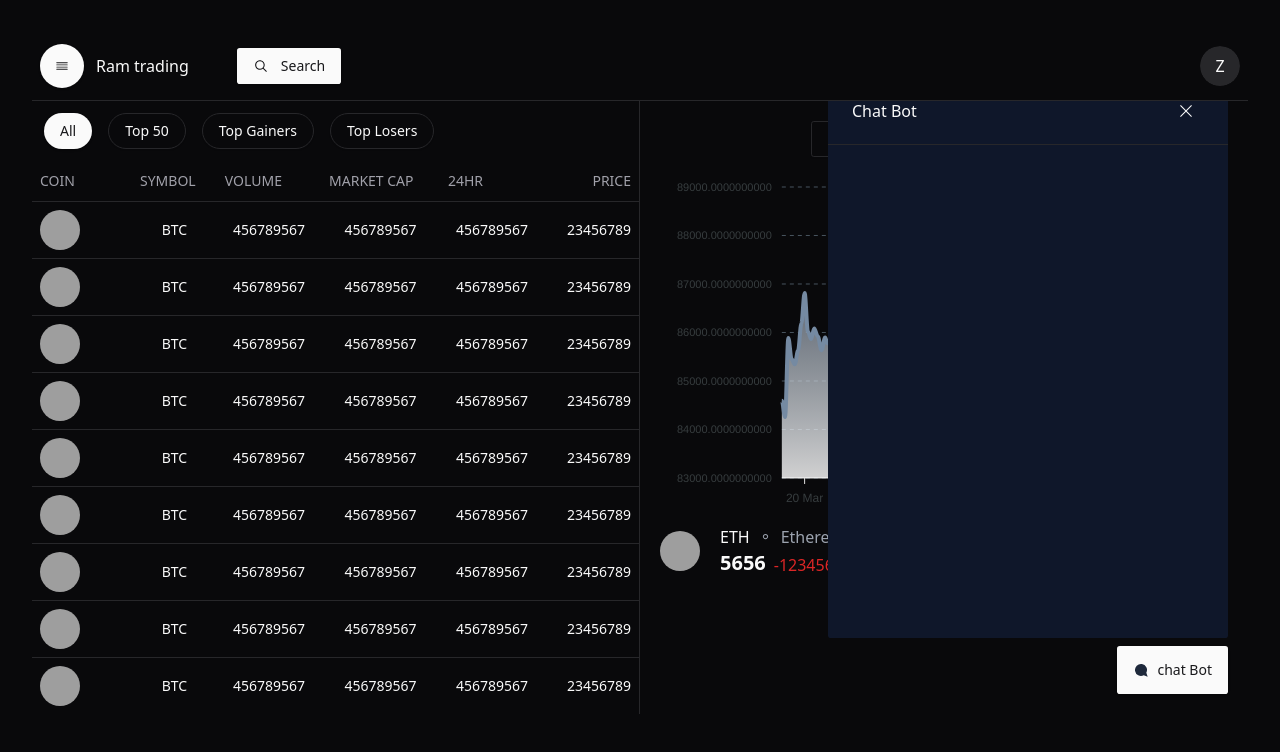
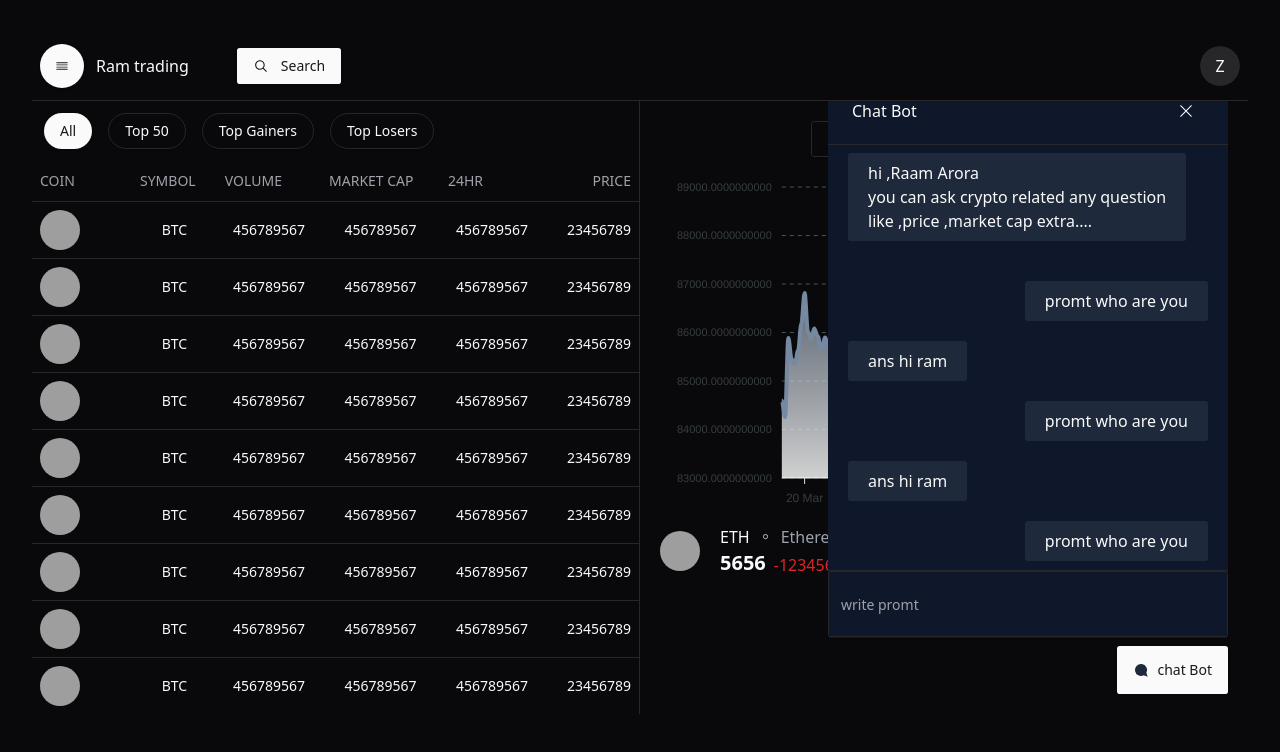
Before and after one commit to sunil-singh-j/Trading-platform, a React (Vite) app in the folder my-app/: page / in a window 1280 px wide. Both pictures are taken after a click on the button "chat Bot". Shown: the top 752 px of the page. Built offline with nearby package versions, Linux system fonts and the light colour scheme; grey boxes are pictures that could not be loaded.

Commit message:
created the chatbot ui

```diff
--- /dev/null
+++ b/my-app/src/components/ui/input.jsx
@@ -0,0 +1,19 @@
+import * as React from "react"
+
+import { cn } from "@/lib/utils"
+
+const Input = React.forwardRef(({ className, type, ...props }, ref) => {
+  return (
+    <input
+      type={type}
+      className={cn(
+        "flex h-9 w-full rounded-md border border-input bg-transparent px-3 py-1 text-base shadow-sm transition-colors file:border-0 file:bg-transparent file:text-sm file:font-medium file:text-foreground placeholder:text-muted-foreground focus-visible:outline-none focus-visible:ring-1 focus-visible:ring-ring disabled:cursor-not-allowed disabled:opacity-50 md:text-sm",
+        className
+      )}
+      ref={ref}
+      {...props} />
+  );
+})
+Input.displayName = "Input"
+
+export { Input }
--- a/my-app/src/page/Home/Home.jsx
+++ b/my-app/src/page/Home/Home.jsx
@@ -5,11 +5,26 @@
 import { Avatar, AvatarImage } from '@/components/ui/avatar'
 import { DonutIcon, MessageCircle } from 'lucide-react'
 import { Cross1Icon, DotIcon } from '@radix-ui/react-icons'
+import { Input } from '@/components/ui/input'
 
 function Home() {
     const [category,setcategory]=useState("all")
+    const [inputValue,setInputValue]=useState("")
+    const [isBotRelease,setIsBotRelease]=useState(false)
+    const handleBotRelease=()=>{
+        setIsBotRelease(!isBotRelease)
+    }
     const handleCategory=(value)=>{
         setcategory(value)
+    }
+    const handleChange=(e)=>{
+        setInputValue(e.targate.value)
+    }
+    const handleKeyPress=(e)=>{
+        if(e.key=="Enter"){
+            console.log(inputValue)
+        }
+        setInputValue("")
     }
   return (
     <div className='relative'>
@@ -55,21 +70,54 @@
         </div>
         <section className='absolute bottom-5 right-5 z-40 flex flex-col justify-end items-end
         gap-2'>
-            <div className='rounded-md w-[20rem] md:w-[25rem] lg:w-[25rem] h-[70vh] bg-slate-900'>
+           { isBotRelease &&<div className='rounded-md w-[20rem] md:w-[25rem] lg:w-[25rem] h-[70vh] bg-slate-900'>
                 <div className='flex justify-between items-center border-b px-6 h-[12%]'>
                     <p>Chat Bot</p>
-                    <Button variant="ghost" size="icon">
+                    <Button onClick={handleBotRelease} variant="ghost" size="icon">
                         <Cross1Icon/>
                     </Button>
                 </div>
-            </div>
+                <div className='h-[76%] flex flex-col overflow-y-auto gap-5 px-5 py-2 scroll-container'>
+                    <div className='self-start pb-5 w-auto'>
+                        <div className='justify-end self-end px-5 py-2 rounded-md  bg-slate-800 w-auto text-left' >
+                            <p>hi ,Raam Arora </p>
+                            <p>you can ask crypto related any question</p>
+                            <p>like ,price ,market cap extra....</p>
+                        </div>
+                    </div>
+
+                    {
+                        [1,1,1,1,1,1].map((item,i)=>(
+                        <div key={i} className={ `${i%2 ?"self-start":"self-end"}
+                         "pb-5 w-auto text-left"`}>
+                            {i%2==0 ? <div className='justify-end self-end px-5 py-2 rounded-md  bg-slate-800 w-auto' >
+                            <p>promt who are you</p>
+
+                        </div> :<div className='justify-end self-end px-5 py-2 rounded-md  bg-slate-800 w-auto' >
+                            <p>ans hi ram</p>
+
+                        </div>}
+
+
+
+                    </div>
+                ))}
+
+                </div>
+                <div className='h-[12%] border-t'>
+                    <Input className="w-full h-full order-none outline-none" placeholder="write promt" onChange={handleChange} vlaue={inputValue}
+                    onKeyPress={handleKeyPress}></Input>
+                </div>
+            </div>}
 
 
 
 
 
             <div className='relative w-[10-rem] cursor-pointer group'>
-                <Button className="w-full h-[3rem] gap-2 items-center">
+                <Button
+                onClick={handleBotRelease}
+                className="w-full h-[3rem] gap-2 items-center">
                     <MessageCircle size={30} className='fill-[#1e293b] -rotate-90
                     stroke-none group-hover:fill-[#1a1a1a]'/>
                     <span className='text3xl'>chat Bot</span>
```
